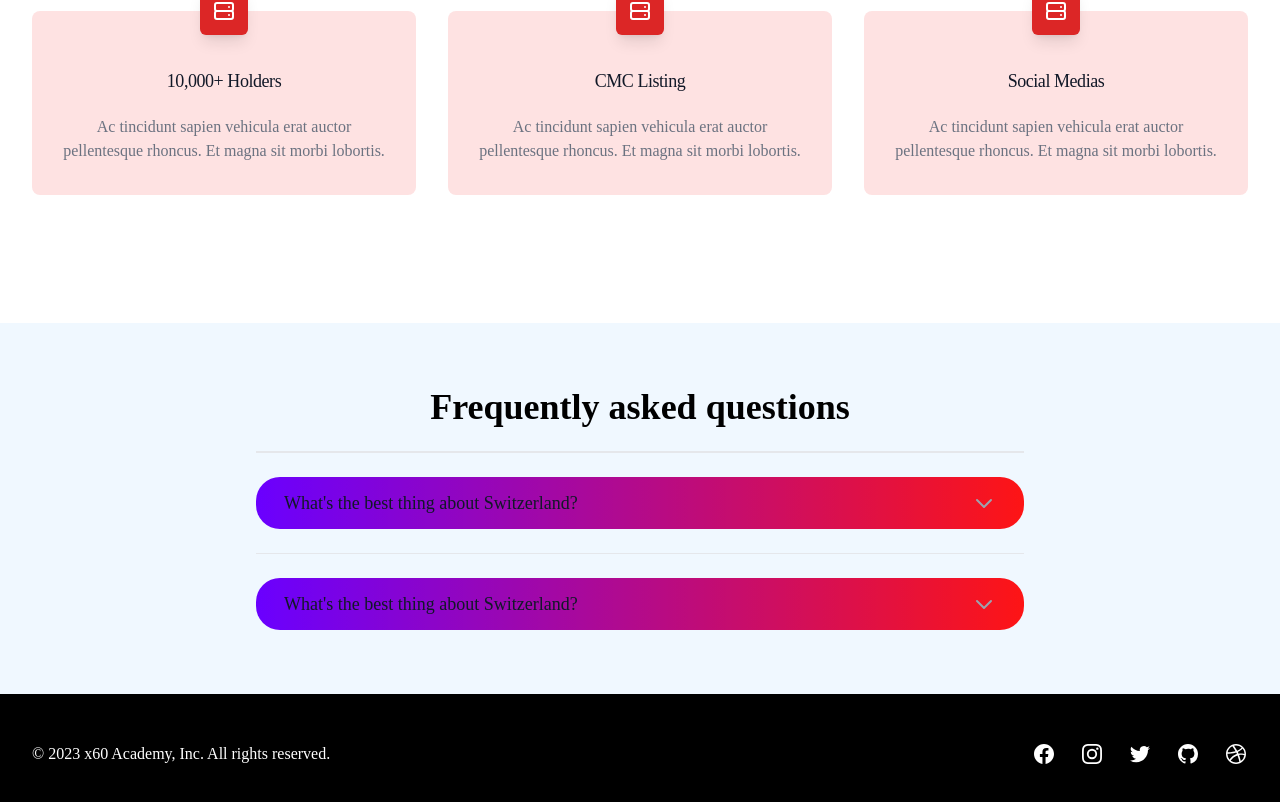
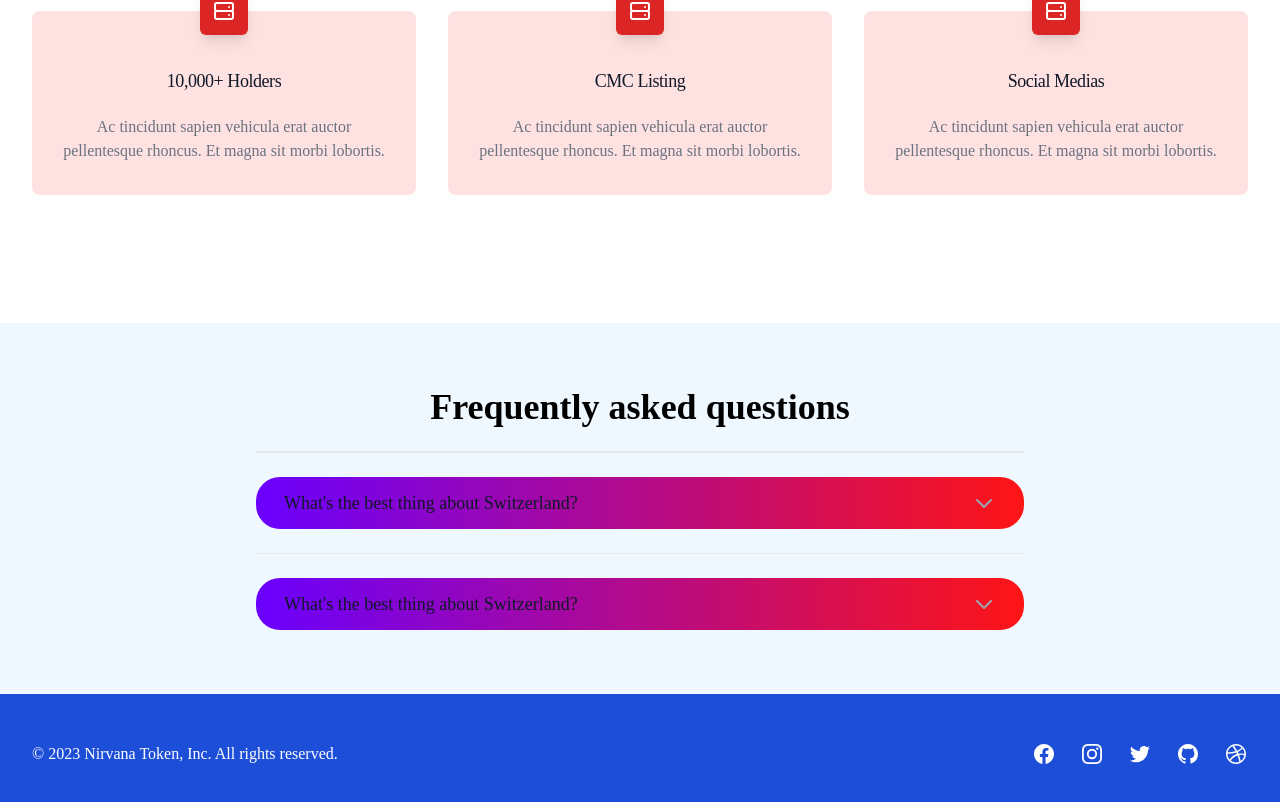
Before and after one commit to Elishaokon13/Degen-Project, a React (Create React App) app: page / in a window 1280 px wide. Shown: the part 1569-2371 px from the top of the page. Built offline with nearby package versions, Linux system fonts and the light colour scheme.

Commit message:
Update Footer.jsx

```diff
--- a/src/components/Footer.jsx
+++ b/src/components/Footer.jsx
@@ -121,7 +121,7 @@ export default function Example() {
                     </div>
                 </div>
             </div> */}
-            <footer className="bg-cadetblue-0 text-white">
+            <footer className="bg-blue-700 text-white">
                 <div className="max-w-7xl mx-auto py-12 px-4 sm:px-6 md:flex md:items-center md:justify-between lg:px-8">
                     <div className="flex justify-center space-x-6 md:order-2">
                         {navigation.map((item) => (
@@ -132,7 +132,7 @@ export default function Example() {
                         ))}
                     </div>
                     <div className="mt-8 md:mt-0 md:order-1">
-                        <p className="text-center text-base">&copy; 2023 x60 Academy, Inc. All rights reserved.</p>
+                        <p className="text-center text-base">&copy; 2023 Nirvana Token, Inc. All rights reserved.</p>
                     </div>
                 </div>
             </footer>
```
